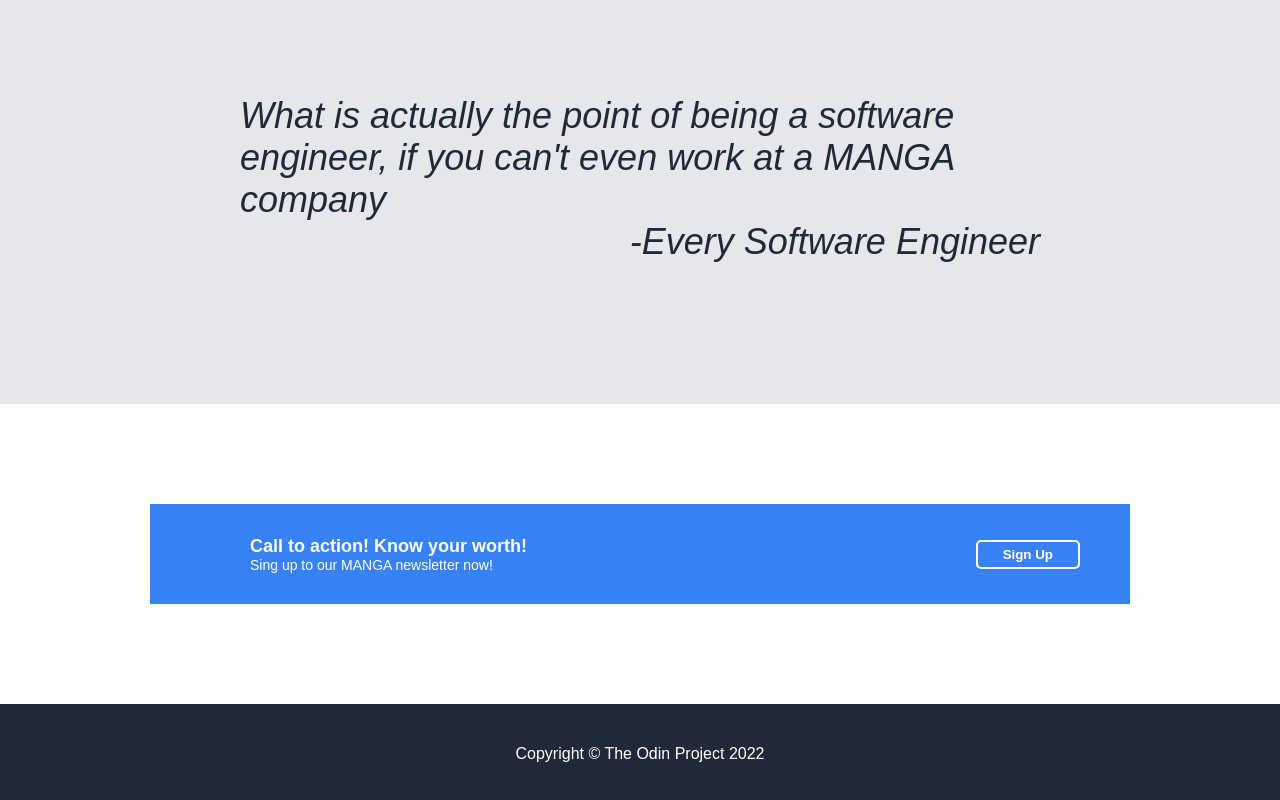
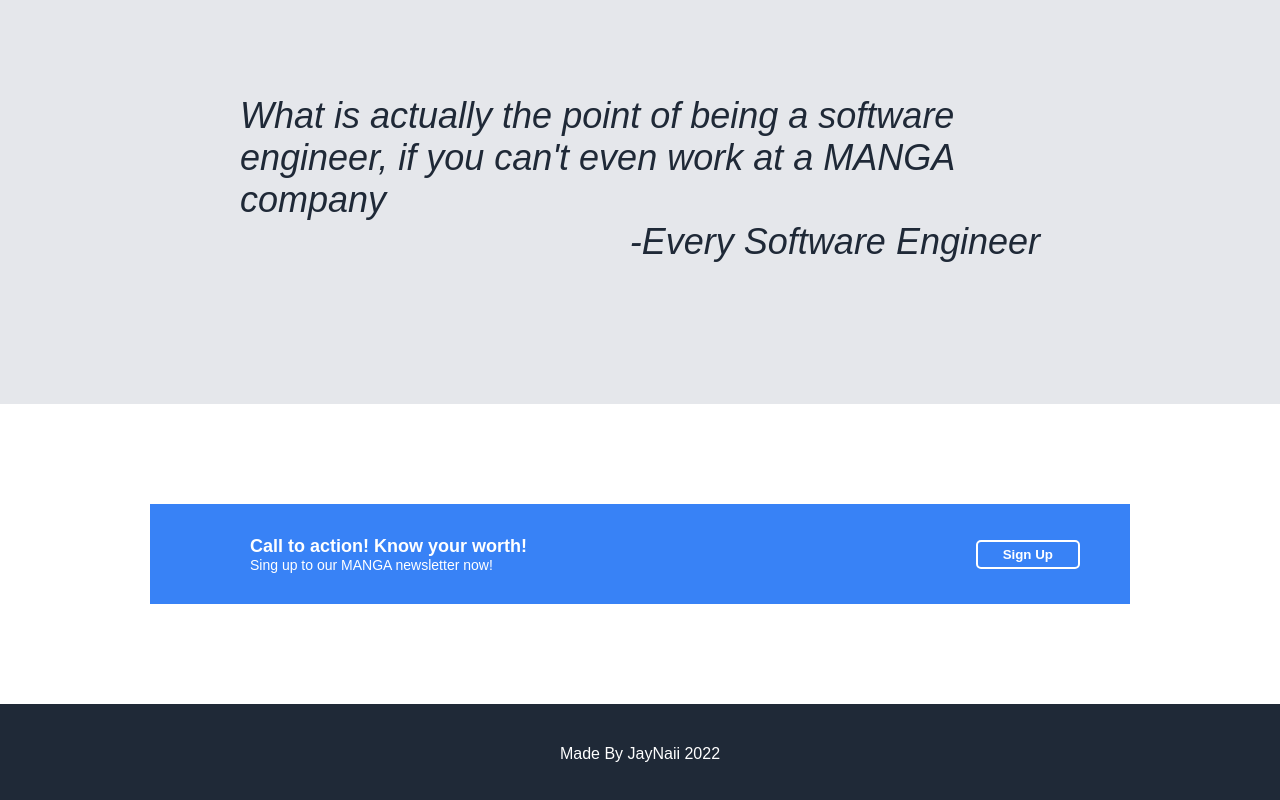
Before and after one commit to JayNaii/odin-landing-page, a plain HTML site: page index.html in a window 1280 px wide. Shown: the part 933-1733 px from the top of the page. Drawn offline with Linux system fonts and the light colour scheme.

Commit message:
Replaced the odin copyright at the bottom

```diff
--- a/index.html
+++ b/index.html
@@ -94,7 +94,7 @@
         </button>
     </section>
     <footer>
-        <div>Copyright &#169; The Odin Project 2022</div>
+        <div> Made By JayNaii 2022 </div>
     </footer>
 </body>
 </html>
```
